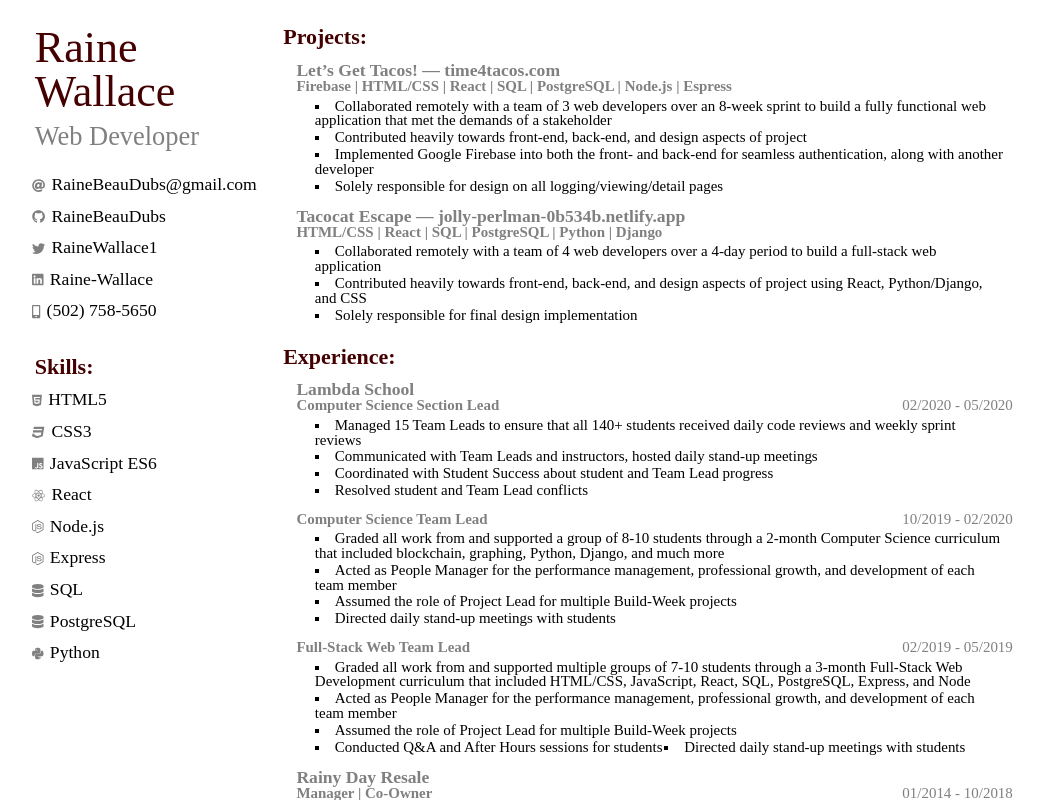
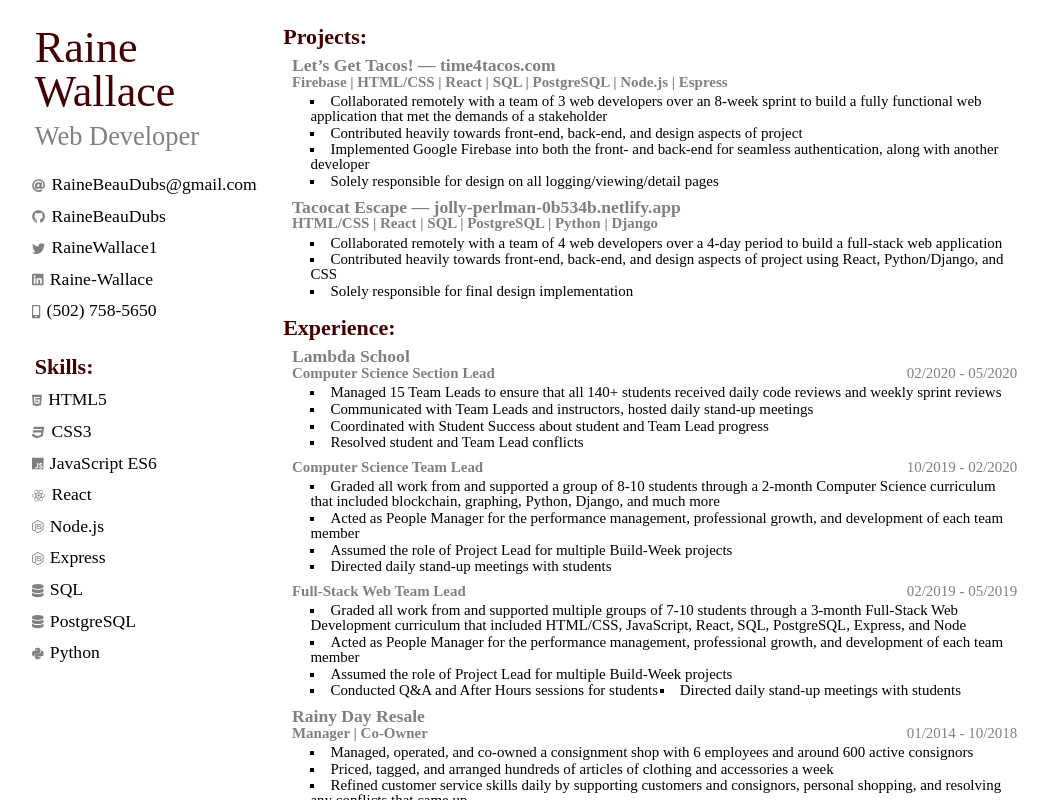
Before and after one commit to RaineBeauDubs/MyResume, a React (Create React App) app in the folder resume/: page / in a window 1280 px wide. Shown: the top 800 px of the page, without its empty margins (114-1162 px from the left). Built offline with nearby package versions, Linux system fonts and the light colour scheme.

Commit message:
fixed some spacing to pull together onto one page

```diff
--- a/resume/src/reusableStyles.js
+++ b/resume/src/reusableStyles.js
@@ -21,7 +21,7 @@ export const ResSectionBottom = styled.div`
 `;
 
 export const Sec = styled.div`
-  margin: 1.5rem;
+  margin: 1rem;
 `;
 
 export const Title = styled.h2`
```
